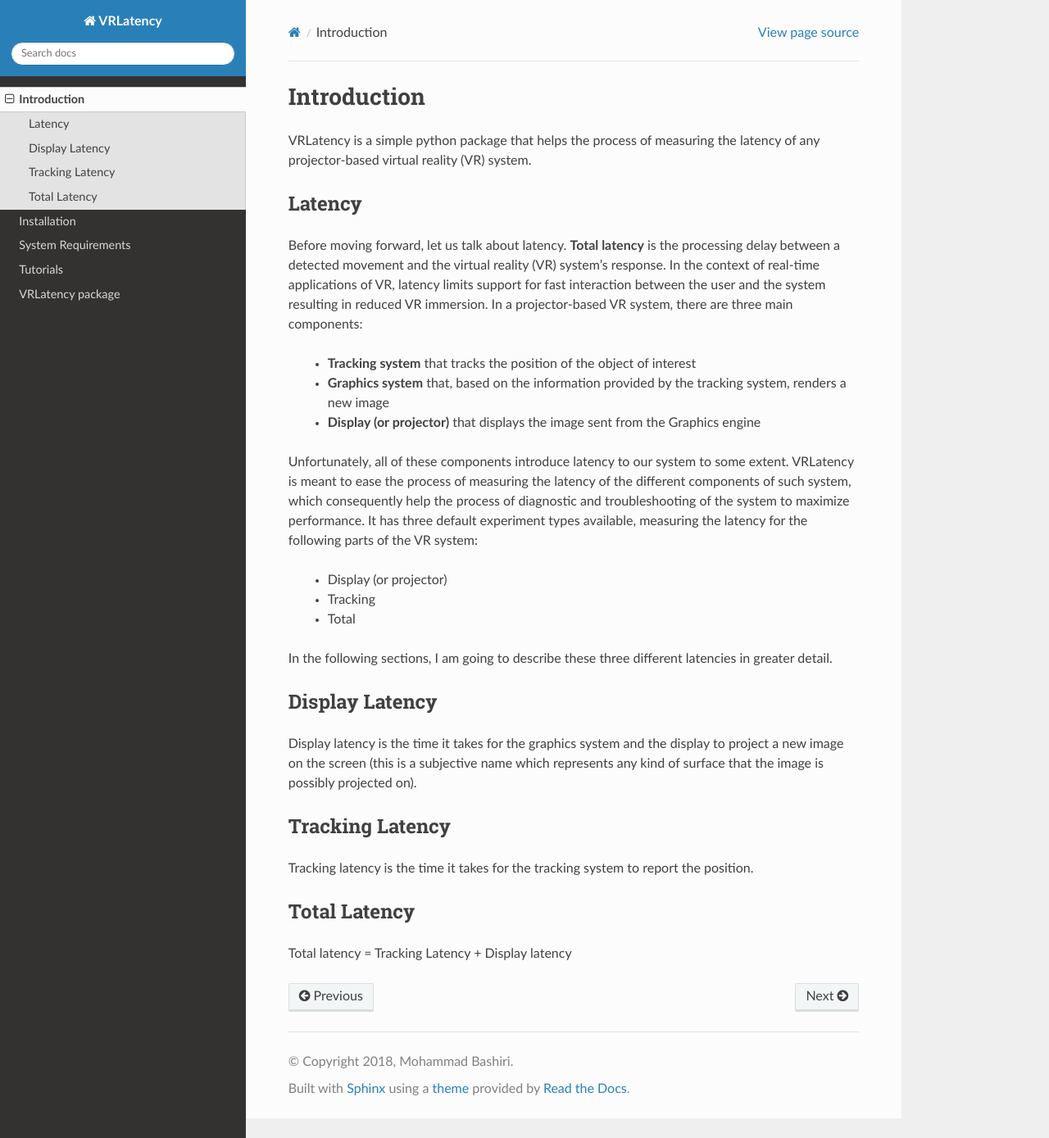
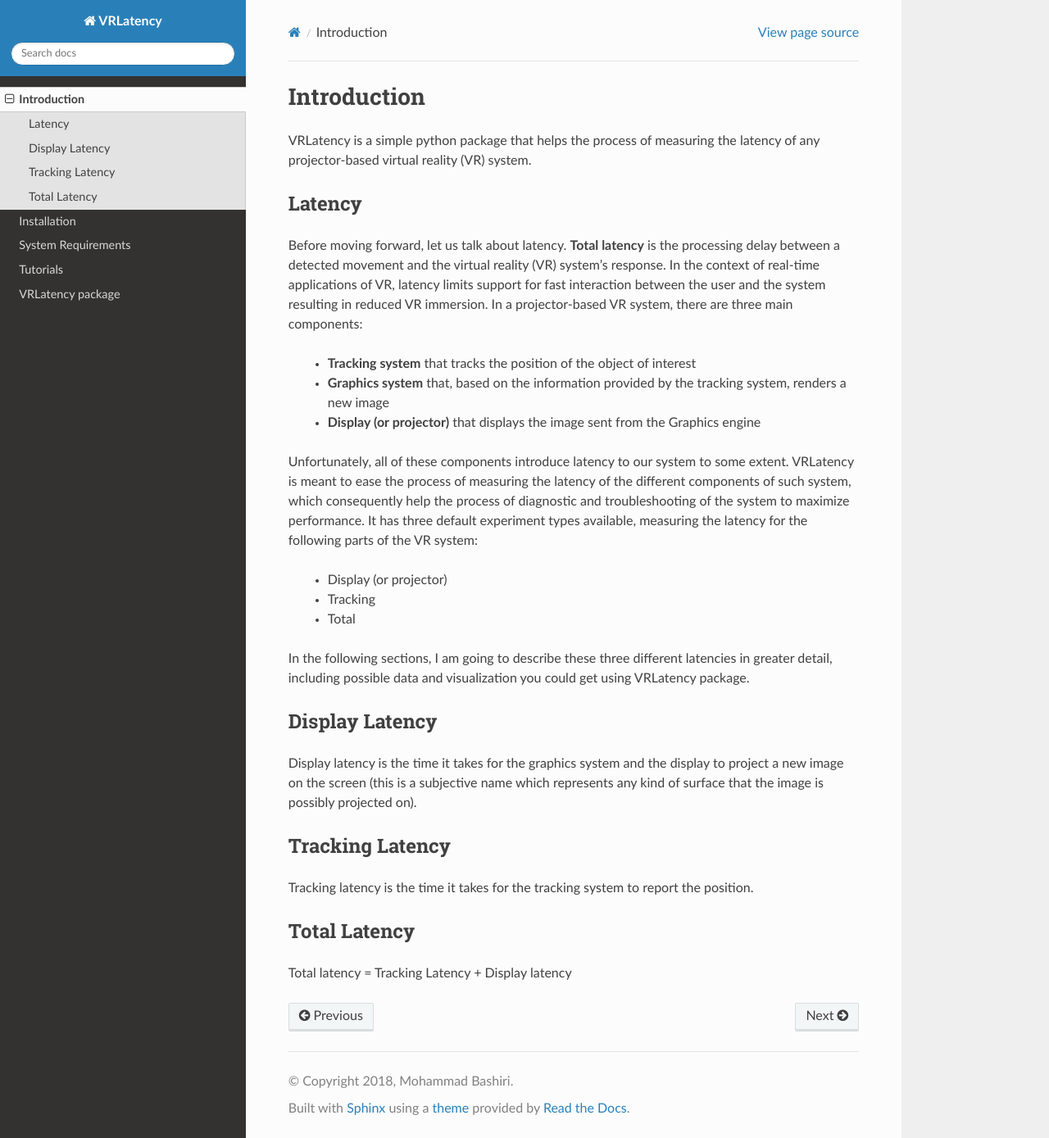
Before and after one commit to ratcave/vrlatency, a Sphinx documentation site: the page built from docs/introduction.rst, in a window 1280 px wide and 1389 px high. Shown: the whole window at 82% size. Built offline with Sphinx 7.4.7 and the Read the Docs theme 2.0.0, drawn with Linux system fonts in a browser that asks for light colours.

Commit message:
working on intro

```diff
--- a/docs/introduction.rst
+++ b/docs/introduction.rst
@@ -23,7 +23,7 @@ measuring the latency for the following parts of the VR system:
     - Tracking
     - Total
 
-In the following sections, I am going to describe these three different latencies in greater detail.
+In the following sections, I am going to describe these three different latencies in greater detail, including possible data and visualization you could get using VRLatency package.
 
 Display Latency
 +++++++++++++++
```
